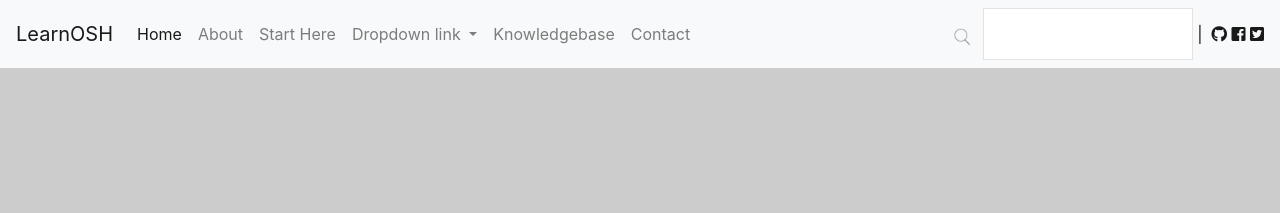
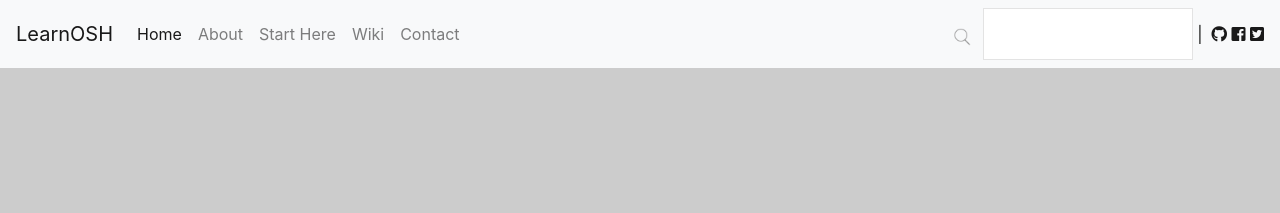
Before and after one commit to lee-perry/learnosh, a Jekyll site: the page built from index.html, in a window 1280 px wide. Shown: the top 213 px of the page. Built offline with Jekyll 4.4.1, drawn with Linux system fonts in a browser that asks for light colours; nearby versions of some CDN libraries.

Commit message:
Update menu.html

```diff
--- a/_includes/menu.html
+++ b/_includes/menu.html
@@ -15,18 +15,8 @@
       <li class="nav-item">
         <a class="nav-link" href="https://learnosh.co.uk/#start">Start Here</a>
       </li>
-	    <li class="nav-item dropdown">
-        <a class="nav-link dropdown-toggle" href="#" id="navbarDropdownMenuLink" data-toggle="dropdown" aria-haspopup="true" aria-expanded="false">
-          Dropdown link
-        </a>
-        <div class="dropdown-menu" aria-labelledby="navbarDropdownMenuLink">
-          <a class="dropdown-item" href="#">Action</a>
-          <a class="dropdown-item" href="#">Another action</a>
-          <a class="dropdown-item" href="#">Something else here</a>
-        </div>
-      </li>
       <li class="nav-item">
-        <a class="nav-link" href="https://learnosh.co.uk/knowledgebase">Knowledgebase</a>
+        <a class="nav-link" href="https://learnosh.co.uk/wiki">Wiki</a>
       </li>
        <li class="nav-item">
         <a class="nav-link" href="https://learnosh.co.uk/#contact">Contact</a>
```
